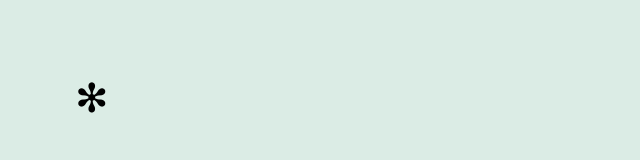
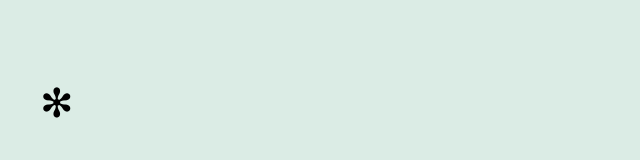
Before and after one commit to iankirschner/iank.co, a plain HTML site: page index.html in a window 1280 px wide. Shown: the whole page, without its empty margins (0-640 px from the left). Drawn offline with Linux system fonts and the light colour scheme.

Commit message:
Update index.html

```diff
--- a/index.html
+++ b/index.html
@@ -9,7 +9,7 @@ body {
 background-color: #dbece5;
 font-family: 'Courier New', monospace;
 font-size: 2.5rem;
-margin: 75px;
+padding: 2rem;
 }
 
 </style>
```
